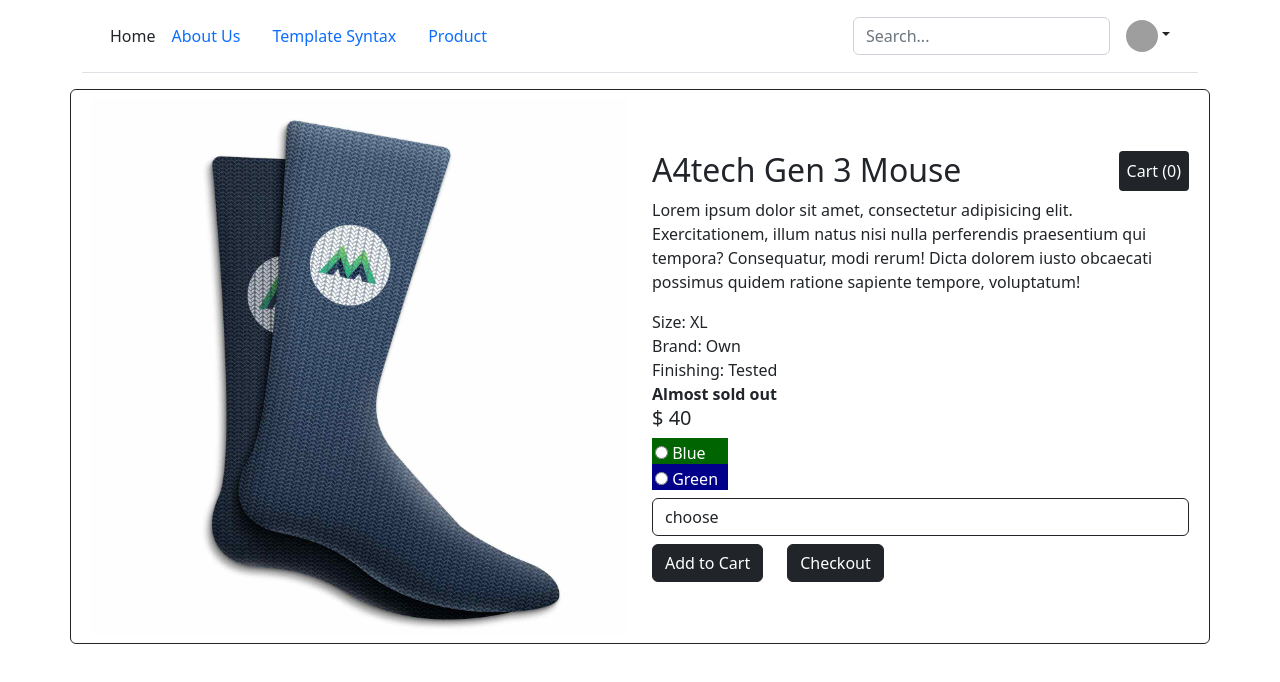
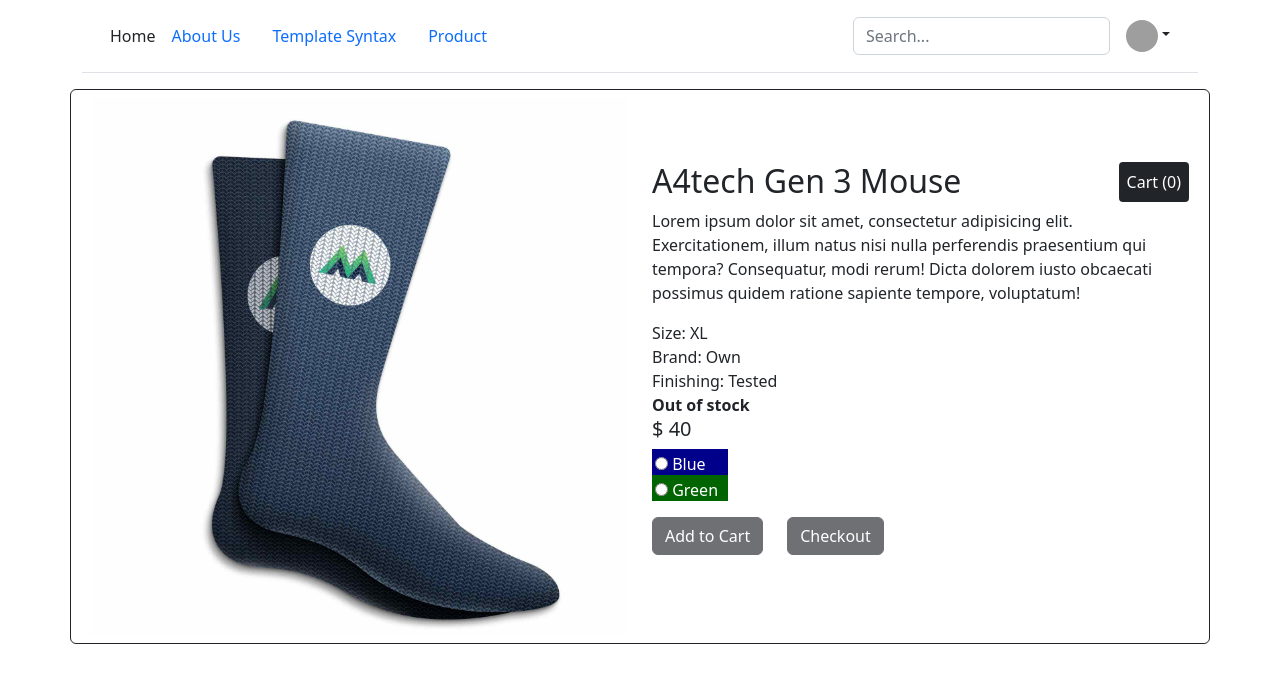
Before and after one commit to hassamulhaq/learning-vuejs, a Vue app: page /#/product in a window 1280 px wide. Shown: the top 682 px of the page. Built offline with nearby package versions, Linux system fonts and the light colour scheme; grey boxes are pictures that could not be loaded.

Commit message:
Computed prperties

```diff
--- a/src/components/Product.vue
+++ b/src/components/Product.vue
@@ -20,21 +20,21 @@
             <strong v-else>Out of stock</strong>
           </div>
           <h5>$ {{ price }}</h5>
-          <div v-if="in_stock > 0" class="variants">
-            <div v-if="variants" v-for="{id, label, image, bg_color} in variants" v-bind:key="id" v-bind:style="bg_color">
+          <div class="variants">
+            <div v-if="variants" v-for="{index, id, label, bg_color} in variants" v-bind:key="id" v-bind:style="bg_color">
               <label>
-                <input type="radio" name="variants" v-bind:value="id" v-on:change="changeThumbnail(image)">
+                <input type="radio" name="variants" v-bind:value="id" v-on:change="updateVariant(index)">
                 {{ label }}
               </label>
             </div>
           </div>
-          <div v-if="in_stock > 0" class="attributes my-2">
+          <div v-if="in_stock" class="attributes my-2">
             <select name="" id="" class="form-control border border-dark">
               <option value="" selected disabled>choose</option>
               <option v-for="count in counts">{{ count }}</option>
             </select>
           </div>
-          <div class="d-flex gap-4">
+          <div class="d-flex gap-4 my-3">
             <button type="button" v-bind:disabled="!in_stock" v-on:click="addToCart()" class="btn btn-md btn-dark">Add to Cart</button>
             <button type="submit" v-bind:disabled="!in_stock" class="btn btn-md btn-dark">Checkout</button>
           </div>
@@ -58,27 +58,32 @@
       short_description: 'Lorem ipsum dolor sit amet, consectetur adipisicing elit. Exercitationem, illum natus nisi nulla perferendis praesentium qui tempora? Consequatur, modi rerum! Dicta dolorem iusto obcaecati possimus quidem ratione sapiente tempore, voluptatum!',
       variants: [
         {
+          index: 0,
           id: 1,
           label: 'Blue',
           image: './src/assets/images/socks_blue.jpg',
           price: 40,
-          bg_color: 'color: white;background-color: darkgreen;width: 76px;height: 26px;padding: 3px;'
+          bg_color: 'color: white;background-color: darkblue;width: 76px;height: 26px;padding: 3px;',
+          quantity: 0,
         },
         {
+          index: 1,
           id: 2,
           label: 'Green',
           image: './src/assets/images/socks_green.jpg',
           price: 42,
-          bg_color: 'color: white;background-color: darkblue;width: 76px;height: 26px;padding: 3px;'
+          bg_color: 'color: white;background-color: darkgreen;width: 76px;height: 26px;padding: 3px;',
+          quantity: 12
         }
       ],
       counts: [1, 2, 3, 4, 5, 6, 7, 8],
-      in_stock: 2,
+      // in_stock: 2,
       attributes: [
           'Size: XL',
           'Brand: Own',
           'Finishing: Tested'
-      ]
+      ],
+      selected_variant: 0
     }
   },
   methods: {
@@ -90,6 +95,20 @@
     },
     changeThumbnail(image) {
       this.image = image
+    },
+    updateVariant(index) {
+      this.selected_variant = index
+    }
+  },
+  computed: {
+    image() {
+      return this.variants[this.selected_variant].image
+    },
+    in_stock() {
+      return this.variants[this.selected_variant].quantity
+    },
+    price() {
+      return this.variants[this.selected_variant].price
     }
   }
 }
```
